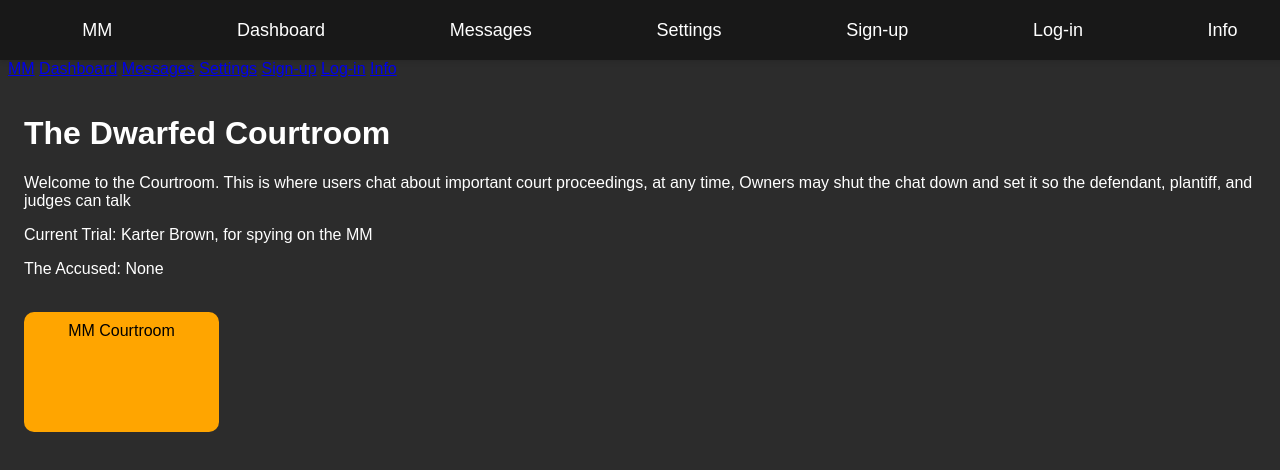
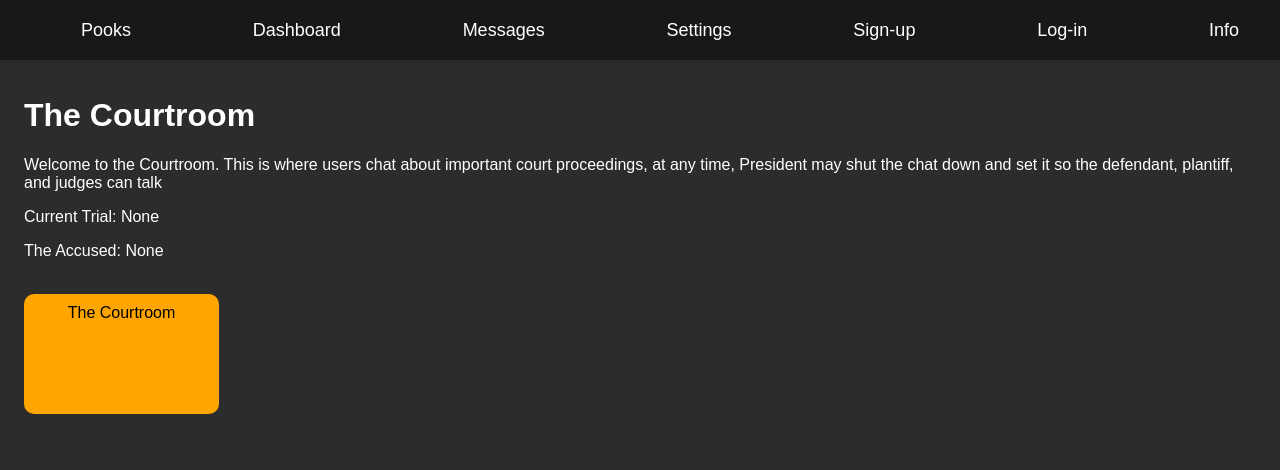
Before and after one commit to StydeoFoor/Pookie-Nation, a plain HTML site: page courtroom.html in a window 1280 px wide. Drawn offline with Linux system fonts and the light colour scheme.

Commit message:
Changes again

```diff
--- a/courtroom.html
+++ b/courtroom.html
@@ -12,7 +12,7 @@
 <body>
 
   <div id="myTopBar" class="topbar">
-    <a href="index.html" class="logo">MM</a>
+    <a href="index.html" class="logo">Pooks</a>
     <a href="dashboard.html" style="color: white;">Dashboard</a>
     <a href="messages.html" style="color: white;">Messages</a>
     <a href="settings.html" style="color: white;">Settings</a>
@@ -21,20 +21,10 @@
     <a href="info.html">Info</a>
   </div>
 
-  <div id="sidebar" class="sidebar">
-    <a href="index.html" style="font-family: sans-serif;">MM</a>
-    <a href="dashboard.html">Dashboard</a>
-    <a href="messages.html">Messages</a>
-    <a href="settings.html">Settings</a>
-    <a href="signup.html">Sign-up</a>
-    <a href="login.html">Log-in</a>
-    <a href="info.html">Info</a>
-  </div>
-
   <div id="content">
-  <h1>The Dwarfed Courtroom</h1>
-  <p>Welcome to the Courtroom. This is where users chat about important court proceedings, at any time, Owners may shut the chat down and set it so the defendant, plantiff, and judges can talk</p>
-  <p>Current Trial: Karter Brown, for spying on the MM</p>
+  <h1>The Courtroom</h1>
+  <p>Welcome to the Courtroom. This is where users chat about important court proceedings, at any time, President may shut the chat down and set it so the defendant, plantiff, and judges can talk</p>
+  <p>Current Trial: None</p>
   <p>The Accused: None</p>
   <br>
     <a href="court.html" style="
@@ -52,7 +42,7 @@
         margin-right: 10px;
         " onmouseover="this.style.transition = 'all 0.1s ease'; this.style.width='195px'; this.style.height='120px'; this.style.backgroundColor='darkorange'; this.style.right='890px'; this.style.top='690px'; "
       onmouseout="this.style.transition = 'all 0.1s ease'; this.style.width='175px'; this.style.height='100px'; this.style.backgroundColor='orange'; this.style.right='900px'; this.style.top='700px';">
-      MM Courtroom
+      The Courtroom
     </a>
   </div>
 
```
